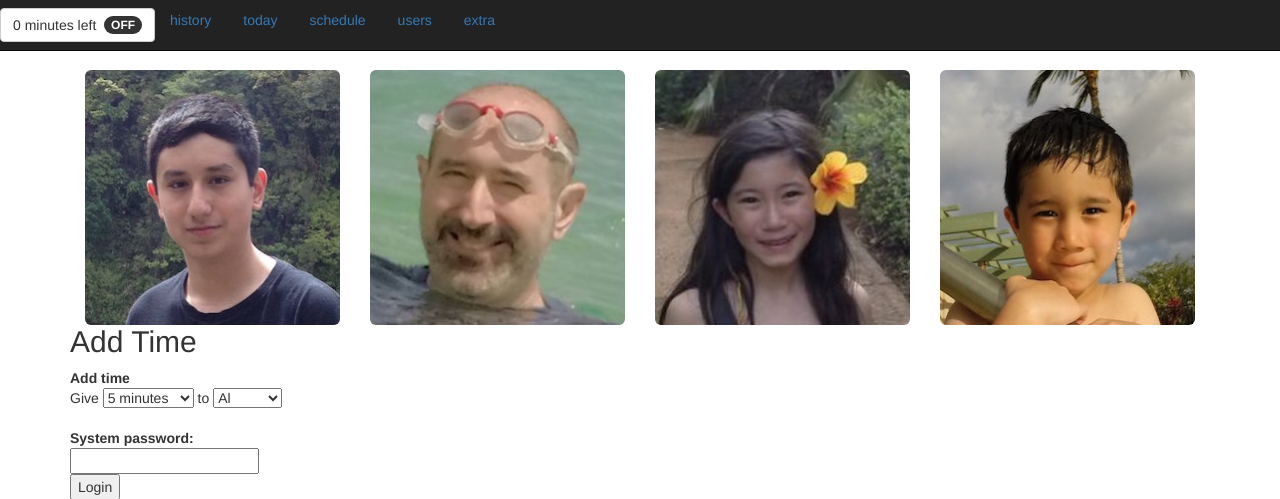
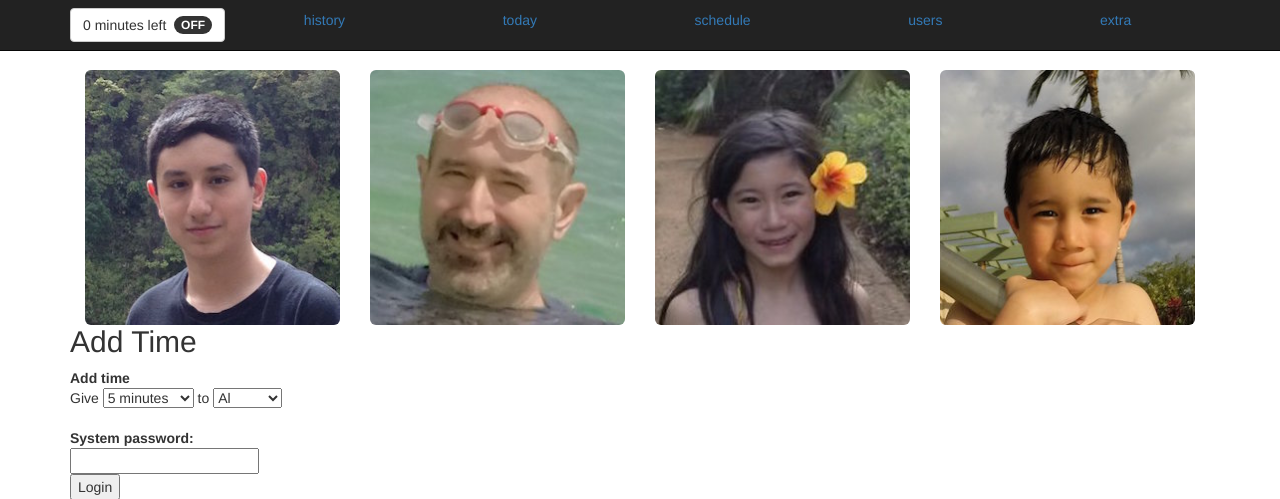
Before and after one commit to theodox/powertail, a Flask app: page /donate/ in a window 1280 px wide. Shown: the top 499 px of the page. Run offline with Flask 2, Linux system fonts and the light colour scheme; data comes from the database, SQL or seed files in the repository; data that the repository does not hold is empty; some libraries are stand-ins or nearby versions.

Commit message:
nav tweak

```diff
--- a/templates/layout.html
+++ b/templates/layout.html
@@ -25,6 +25,7 @@
 </head>
 <div class="page-header">
     <nav class="navbar navbar-inverse navbar-fixed-top">
+        <div class="container">
             <div class="navbar-header">
                 <button type="button" class="navbar-toggle collapsed" data-toggle="collapse"
                         data-target="#bs-example-navbar-collapse-1">
@@ -33,14 +34,14 @@
                     <span class="icon-bar"></span>
                     <span class="icon-bar"></span>
                 </button>
-            <button class="btn navbar-btn" type="button" id="powerbutton">
+                <button class="btn btn-default navbar-btn" type="button" id="powerbutton">
                     <span id="remaining">0</span><span>&nbsp;left&nbsp;</span>
                     <span class="badge" id="powerbadge"></span>
                 </button>
             </div>
 
             <div class="collapse navbar-collapse" id="bs-example-navbar-collapse-1">
-            <ul class="nav nav-pills ">
+                <ul class="nav nav-pills nav-justified">
 
                     <li id="history">
                         <a href="{{ url_for('show_history') }}">history</a>
@@ -67,6 +68,7 @@
 
                 </ul>
             </div>
+        </div>
     </nav>
 </div>
 <div class="container">
@@ -89,7 +91,7 @@
         <div>
             {% block body %}{% endblock %}
         </div>
-        <div >
+        <div>
             <div id="messages">
                 {% for message in get_flashed_messages() %}
                     <div class=flash>
```
Lines whose indentation alone changed are shown as unchanged.
